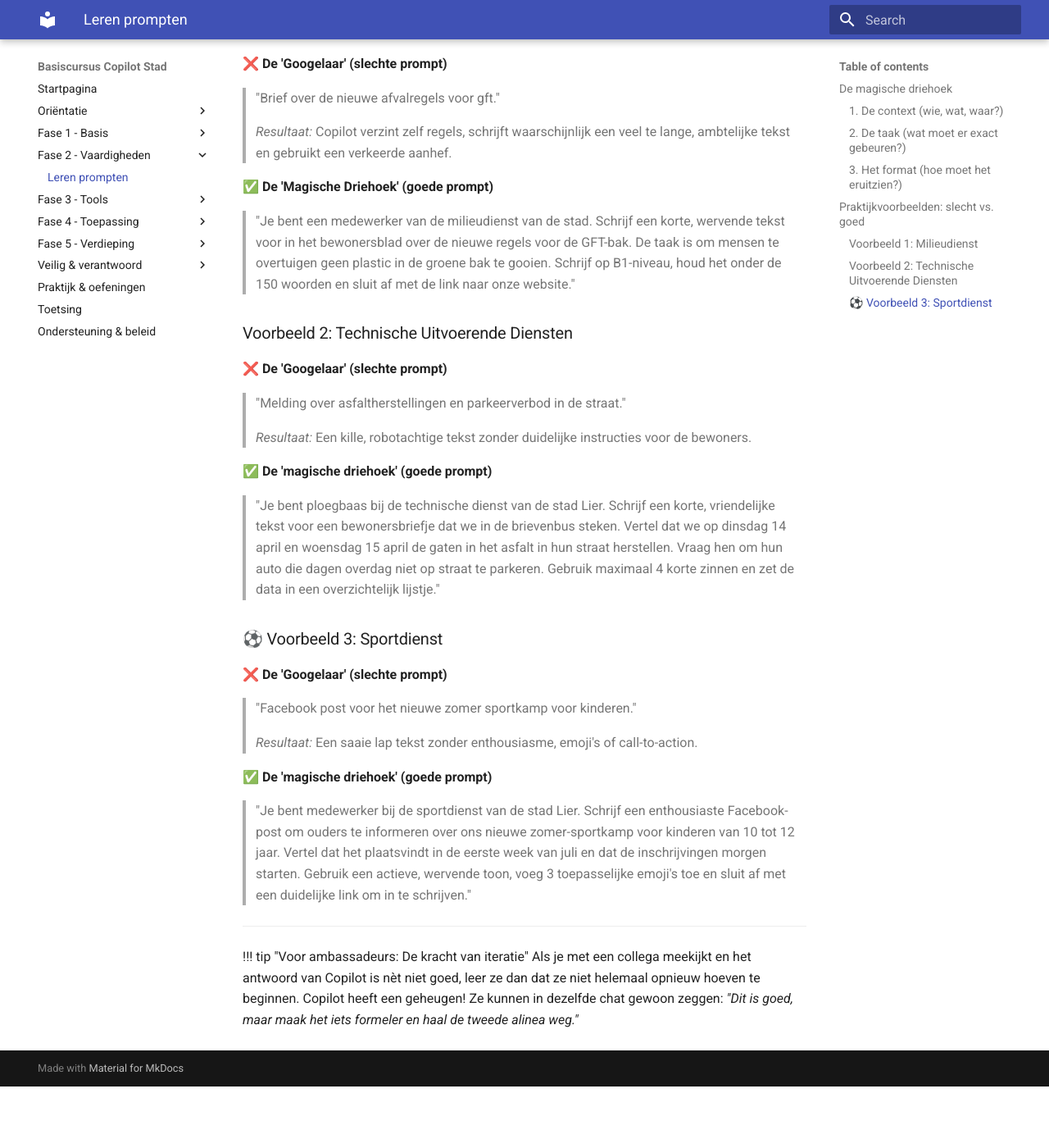
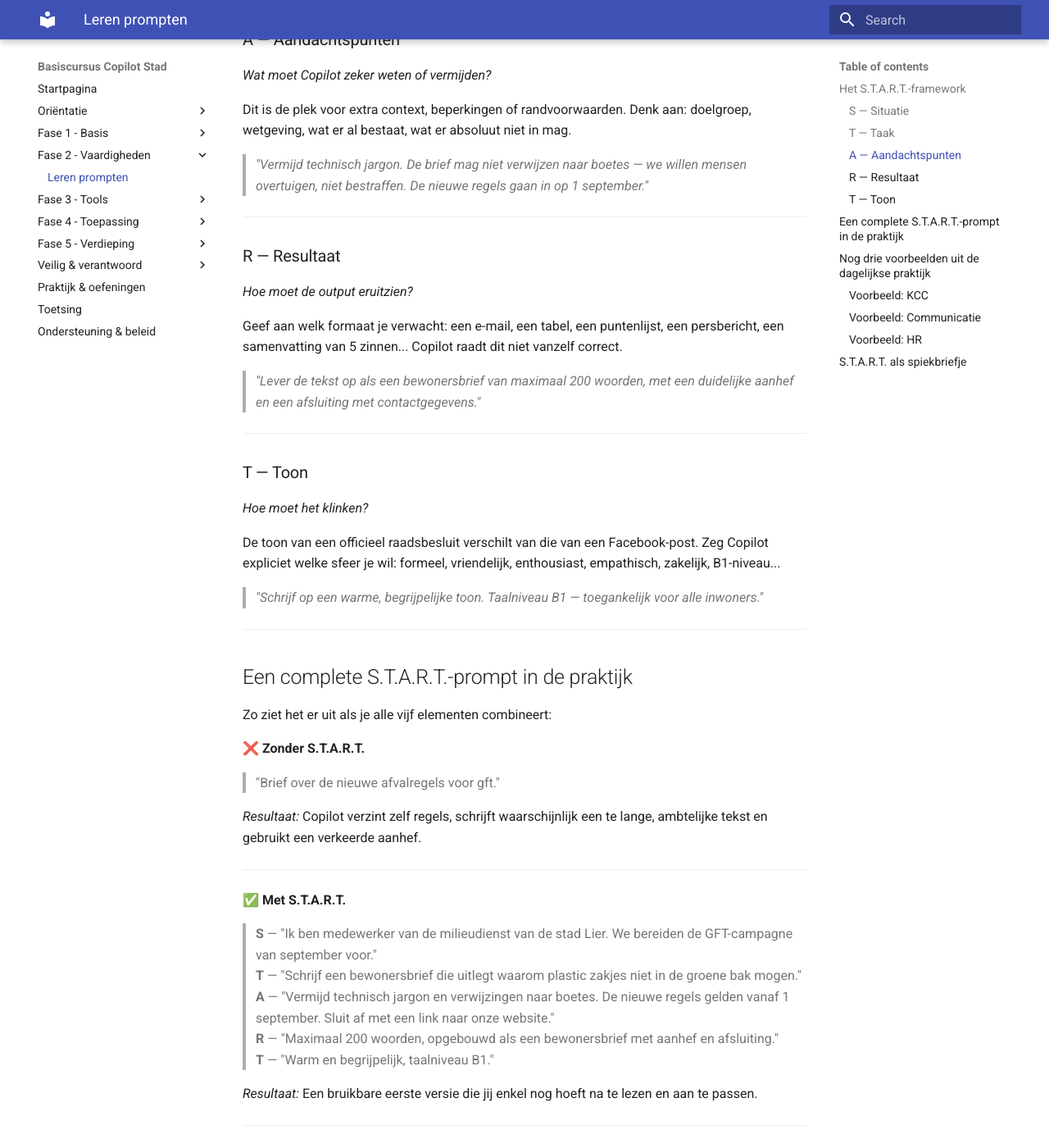
Before and after one commit to blueblot-lier/basiscursus, an MkDocs documentation site: the page built from docs/fase2/prompten.md, in a window 1280 px wide and 1400 px high, scrolled down 1060 px. Shown: the whole window at 82% size. Built offline with MkDocs 1.6.1 and Material for MkDocs 9.7.7, drawn with Linux system fonts in a browser that asks for light colours; before the commit the page ends 2385 px from its top, so only the background shows below that; some of the changed text lies outside the part shown.

Commit message:
aangepast pagina met inhoud

````diff
--- a/docs/fase2/prompten.md
+++ b/docs/fase2/prompten.md
@@ -1,58 +1,148 @@
-# Leren prompten: de magische driehoek
+# Leren prompten: het S.T.A.R.T.-framework
 
 Praten met AI voelt in het begin misschien wat onwennig. Je bent gewend om steekwoorden in Google in te typen, maar Copilot heeft meer sturing nodig. Het schrijven van een goede opdracht voor AI noemen we **prompten**.
 
 De belangrijkste regel om te onthouden is: **Garbage in = Garbage out.** Hoe vager jouw vraag, hoe vager het antwoord.
 
-## De magische driehoek
-Een perfecte prompt bestaat altijd uit drie vaste elementen. Als je deze driehoek toepast, slaat Copilot vrijwel nooit meer de plank mis.
+## Het S.T.A.R.T.-framework
 
-### 1. De context (wie, wat, waar?)
-Geef Copilot een rol en schets de situatie. AI weet niet uit zichzelf dat jij voor de stad werkt of wat je doelgroep is.
-* *Bijvoorbeeld:* "Je bent een communicatie-expert voor de stad Lier. We moeten inwoners informeren over wegomleggingen."
+Een goede prompt heeft vijf vaste bouwstenen. Samen vormen ze het **S.T.A.R.T.-framework** — een ezelsbruggetje dat je helpt om Copilot elke keer de juiste richting op te sturen.
 
-### 2. De taak (wat moet er exact gebeuren?)
-Wees specifiek. "Schrijf een tekst" is te vaag.
-* *Bijvoorbeeld:* "Schrijf een vriendelijke, maar duidelijke bewonersbrief waarin je uitlegt dat de straat volgende week dinsdag afgesloten is."
-
-### 3. Het format (hoe moet het eruitzien?)
-Hoe wil je het resultaat ontvangen? Een e-mail? Een tabel? Een puntsgewijze lijst?
-* *Bijvoorbeeld:* "Maak de tekst maximaal 3 alinea's lang, gebruik een opsomming voor de belangrijkste data en schrijf op taalniveau B1 (begrijpelijk voor iedereen)."
+Je hoeft niet alle vijf elementen altijd in die volgorde te typen, maar hoe meer je er invult, hoe beter het resultaat.
 
 ---
 
-## Praktijkvoorbeelden: slecht vs. goed
+### S — Situatie
 
-Laten we kijken naar een paar typische opdrachten voor onze stadsdiensten:
+*Wie ben jij, en wat is de context?*
 
-### Voorbeeld 1: Milieudienst
-❌ **De 'Googelaar' (slechte prompt)**
-> "Brief over de nieuwe afvalregels voor gft."
->
-> *Resultaat:* Copilot verzint zelf regels, schrijft waarschijnlijk een veel te lange, ambtelijke tekst en gebruikt een verkeerde aanhef.
+Copilot weet niet dat jij voor de stad werkt, welke dienst je bij hoort of wie je doelgroep is. Schets de situatie kort maar concreet.
 
-✅ **De 'Magische Driehoek' (goede prompt)**
-> "Je bent een medewerker van de milieudienst van de stad. Schrijf een korte, wervende tekst voor in het bewonersblad over de nieuwe regels voor de GFT-bak. De taak is om mensen te overtuigen geen plastic in de groene bak te gooien. Schrijf op B1-niveau, houd het onder de 150 woorden en sluit af met de link naar onze website."
-
-### Voorbeeld 2: Technische Uitvoerende Diensten
-❌ **De 'Googelaar' (slechte prompt)**
-> "Melding over asfaltherstellingen en parkeerverbod in de straat."
->
-> *Resultaat:* Een kille, robotachtige tekst zonder duidelijke instructies voor de bewoners.
-
-✅ **De 'magische driehoek' (goede prompt)**
-> "Je bent ploegbaas bij de technische dienst van de stad Lier. Schrijf een korte, vriendelijke tekst voor een bewonersbriefje dat we in de brievenbus steken. Vertel dat we op dinsdag 14 april en woensdag 15 april de gaten in het asfalt in hun straat herstellen. Vraag hen om hun auto die dagen overdag niet op straat te parkeren. Gebruik maximaal 4 korte zinnen en zet de data in een overzichtelijk lijstje."
-
-### ⚽ Voorbeeld 3: Sportdienst
-❌ **De 'Googelaar' (slechte prompt)**
-> "Facebook post voor het nieuwe zomer sportkamp voor kinderen."
->
-> *Resultaat:* Een saaie lap tekst zonder enthousiasme, emoji's of call-to-action.
-
-✅ **De 'magische driehoek' (goede prompt)**
-> "Je bent medewerker bij de sportdienst van de stad Lier. Schrijf een enthousiaste Facebook-post om ouders te informeren over ons nieuwe zomer-sportkamp voor kinderen van 10 tot 12 jaar. Vertel dat het plaatsvindt in de eerste week van juli en dat de inschrijvingen morgen starten. Gebruik een actieve, wervende toon, voeg 3 toepasselijke emoji's toe en sluit af met een duidelijke link om in te schrijven."
+> *"Ik ben medewerker bij de milieudienst van de stad Lier. We bereiden de jaarlijkse GFT-campagne voor."*
 
 ---
 
-!!! tip "Voor ambassadeurs: De kracht van iteratie"
-    Als je met een collega meekijkt en het antwoord van Copilot is nèt niet goed, leer ze dan dat ze niet helemaal opnieuw hoeven te beginnen. Copilot heeft een geheugen! Ze kunnen in dezelfde chat gewoon zeggen: *"Dit is goed, maar maak het iets formeler en haal de tweede alinea weg."*
+### T — Taak
+
+*Wat moet Copilot exact doen?*
+
+Dit is de kern van je prompt. Wees zo specifiek mogelijk. "Schrijf een tekst" is te vaag. Zeg wát er geschreven moet worden, over welk onderwerp, met welk doel.
+
+> *"Schrijf een bewonersbrief waarin we uitleggen dat plastic zakjes niet in de groene bak mogen."*
+
+---
+
+### A — Aandachtspunten
+
+*Wat moet Copilot zeker weten of vermijden?*
+
+Dit is de plek voor extra context, beperkingen of randvoorwaarden. Denk aan: doelgroep, wetgeving, wat er al bestaat, wat er absoluut niet in mag.
+
+> *"Vermijd technisch jargon. De brief mag niet verwijzen naar boetes — we willen mensen overtuigen, niet bestraffen. De nieuwe regels gaan in op 1 september."*
+
+---
+
+### R — Resultaat
+
+*Hoe moet de output eruitzien?*
+
+Geef aan welk formaat je verwacht: een e-mail, een tabel, een puntenlijst, een persbericht, een samenvatting van 5 zinnen... Copilot raadt dit niet vanzelf correct.
+
+> *"Lever de tekst op als een bewonersbrief van maximaal 200 woorden, met een duidelijke aanhef en een afsluiting met contactgegevens."*
+
+---
+
+### T — Toon
+
+*Hoe moet het klinken?*
+
+De toon van een officieel raadsbesluit verschilt van die van een Facebook-post. Zeg Copilot expliciet welke sfeer je wil: formeel, vriendelijk, enthousiast, empathisch, zakelijk, B1-niveau...
+
+> *"Schrijf op een warme, begrijpelijke toon. Taalniveau B1 — toegankelijk voor alle inwoners."*
+
+---
+
+## Een complete S.T.A.R.T.-prompt in de praktijk
+
+Zo ziet het er uit als je alle vijf elementen combineert:
+
+❌ **Zonder S.T.A.R.T.**
+
+> "Brief over de nieuwe afvalregels voor gft."
+
+*Resultaat:* Copilot verzint zelf regels, schrijft waarschijnlijk een te lange, ambtelijke tekst en gebruikt een verkeerde aanhef.
+
+---
+
+✅ **Met S.T.A.R.T.**
+
+> **S** — "Ik ben medewerker van de milieudienst van de stad Lier. We bereiden de GFT-campagne van september voor."
+> **T** — "Schrijf een bewonersbrief die uitlegt waarom plastic zakjes niet in de groene bak mogen."
+> **A** — "Vermijd technisch jargon en verwijzingen naar boetes. De nieuwe regels gelden vanaf 1 september. Sluit af met een link naar onze website."
+> **R** — "Maximaal 200 woorden, opgebouwd als een bewonersbrief met aanhef en afsluiting."
+> **T** — "Warm en begrijpelijk, taalniveau B1."
+
+*Resultaat:* Een bruikbare eerste versie die jij enkel nog hoeft na te lezen en aan te passen.
+
+---
+
+## Nog drie voorbeelden uit de dagelijkse praktijk
+
+### Voorbeeld: KCC
+
+✅
+> **S** — "Ik ben medewerker aan het loket van het KCC van de stad Lier."
+> **T** — "Herschrijf de onderstaande tekst over de vernieuwing van een rijbewijs naar een stapsgewijze uitleg voor een burger die niet digitaal vaardig is."
+> **A** — "Focus enkel op: wat meebrengen, wat kost het, waar naartoe. Laat de juridische voetnoten weg."
+> **R** — "Maximaal 5 stappen, elk in één zin."
+> **T** — "Helder en geduldig, alsof je het aan een oudere inwoner uitlegt aan het loket."
+>
+> *[PLAK HIER DE ORIGINELE TEKST]*
+
+---
+
+### Voorbeeld: Communicatie
+
+✅
+> **S** — "Ik ben communicatiemedewerker van de stad Lier."
+> **T** — "Herschrijf het onderstaande persbericht over de opening van de vernieuwde bibliotheek naar een Facebook-post."
+> **A** — "Voeg 3 relevante emoji's toe. Sluit af met een call-to-action om de website te bezoeken. Geen tekst van meer dan 5 zinnen."
+> **R** — "Een enkele, klaarstaande Facebook-post."
+> **T** — "Enthousiast en uitnodigend."
+>
+> *[PLAK HIER HET PERSBERICHT]*
+
+---
+
+### Voorbeeld: HR
+
+✅
+> **S** — "Ik werk bij de HR-dienst van de stad Lier en herschrijf een bestaande vacature."
+> **T** — "Maak de inleiding van deze vacaturetekst voor een groenarbeider aantrekkelijker."
+> **A** — "Benadruk de voordelen: glijdende uren, maaltijdcheques en werkzekerheid. Gebruik actieve werkwoorden, geen passieve zinnen."
+> **R** — "Herschrijf enkel de eerste twee alinea's. De rest van de vacature blijft ongewijzigd."
+> **T** — "Wervend maar authentiek — geen reclametaal."
+>
+> *[PLAK HIER DE VACATURETEKST]*
+
+---
+
+## S.T.A.R.T. als spiekbriefje
+
+Je hoeft dit niet uit je hoofd te leren. Gebruik onderstaande structuur als sjabloon en kopieer het telkens als je start:
+
+```
+S (Situatie):        Ik ben [functie] bij [dienst] van de stad Lier. [Schets de context kort.]
+T (Taak):            [Wat moet Copilot exact doen?]
+A (Aandachtspunten): [Wat moet Copilot weten of vermijden?]
+R (Resultaat):       [Welk formaat, welke lengte, welke structuur?]
+T (Toon):            [Formeel / vriendelijk / B1 / enthousiast / zakelijk...]
+```
+
+---
+
+!!! tip "Voor ambassadeurs: S.T.A.R.T. als gesprekskapstok"
+    Wanneer een collega klaagt dat Copilot "slechte antwoorden" geeft, loop dan samen het S.T.A.R.T.-rijtje door. Negen van de tien keer ontbreekt er één element — meestal de **A** (aandachtspunten) of de **T** (toon). Dat gesprek duurt twee minuten en lost de frustratie meteen op.
+
+!!! tip "Voor ambassadeurs: gebruik de promptbibliotheek als leermateriaal"
+    De prompts in onze interne promptbibliotheek zijn allemaal opgebouwd volgens S.T.A.R.T. Wijs nieuwe collega's op die bibliotheek als concreet startpunt — zo hoeven ze het framework niet abstract te leren, maar zien ze meteen hoe het werkt in hun eigen dienst.
````
